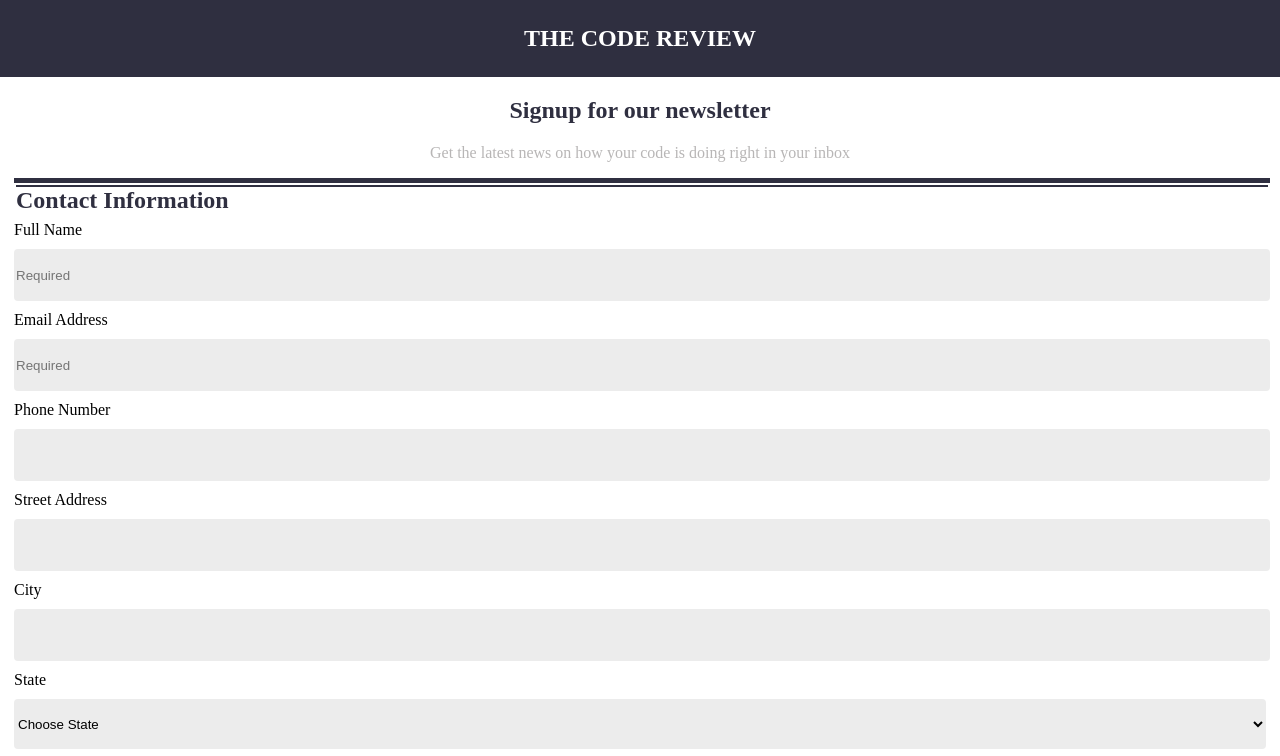
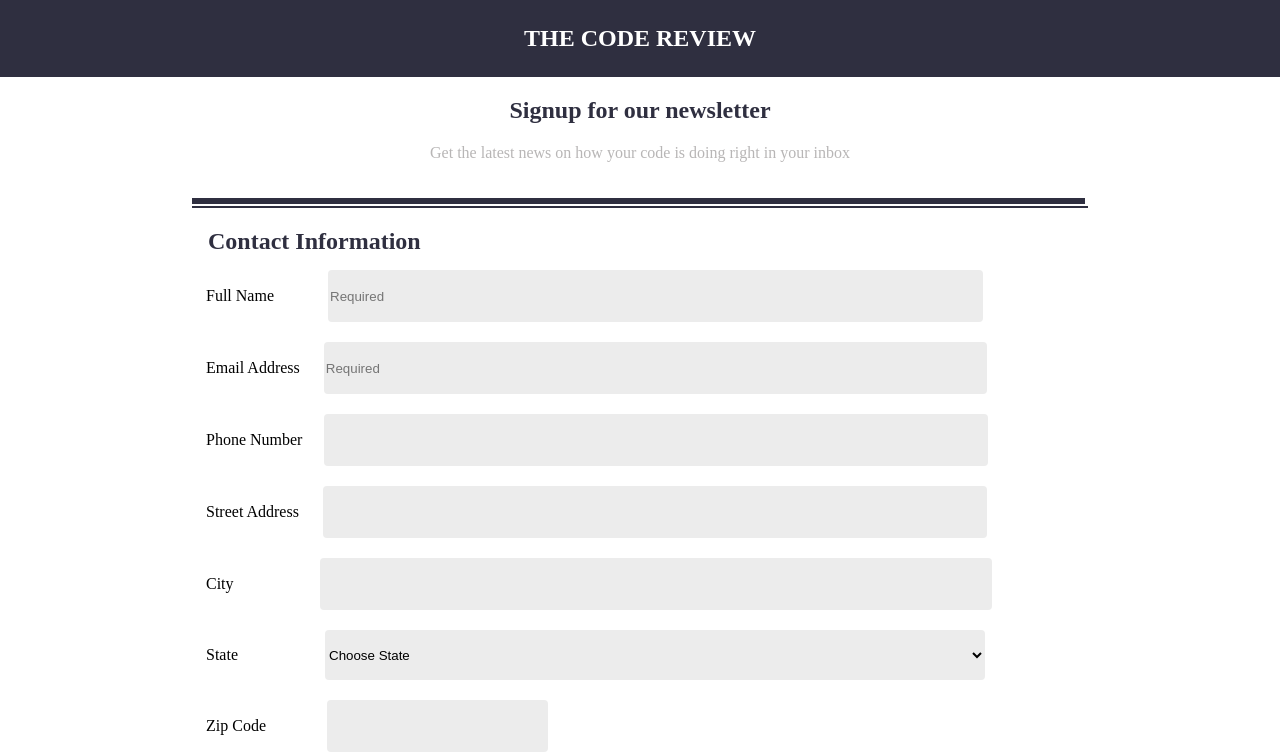
Before and after one commit to Abbott1/3-unit, a plain HTML site: page online_registration_v4/index.html in a window 1280 px wide. Shown: the top 756 px of the page. Drawn offline with Linux system fonts and the light colour scheme.

Commit message:
Review draft

```diff
--- a/online_registration_v4/index.html
+++ b/online_registration_v4/index.html
@@ -18,17 +18,19 @@
     </div>
 
 <form>
+        <div class="top-border"></div>
+        <div class="bottom-border"></div>
   <fieldset>
 
-    <legend class="contact"><div class="top-border">Contact Information</div></legend>
+    <legend class="contact">Contact Information</legend>
 
     <div class="form-1">
-        <div class="name">
+        <div class="name clearfix">
             <label for="full_name">Full Name</label>
             <input type="text" name="full_name" id="full_name" placeholder="Required">
         </div>
 
-        <div class="email">
+        <div class="email clearfix">
             <label for="email_address">Email Address</label>
             <input type="email" name="email_address" id="email_address" placeholder="Required">
         </div>
--- a/online_registration_v4/styles.css
+++ b/online_registration_v4/styles.css
@@ -3,8 +3,21 @@ body {
     padding: 0;
 }
 
+.top-border {
+    border: 3px solid rgb(47, 47, 64);
+    width: 95%;
+    margin: 20px 0 2px 0;
+}
+
+.bottom-border {
+    border: 1px solid rgb(47, 47, 64);
+    width: 96%;
+    margin-bottom: 20px;
+}
+
 fieldset {
     border: 0px;
+
 }
 
 form {
@@ -23,7 +36,7 @@ form {
     font-size: 1.5em;
     display: block;
     width: 100%;
-    background: rgb(47, 47, 64, 1);
+    background: rgb(47, 47, 64);
     color: white;
     padding-top: 25px;
     padding-bottom: 25px;
@@ -31,7 +44,7 @@ form {
 }
 
 .heading h2 {
-    color: rgb(47, 47, 64, 1);
+    color: rgb(47, 47, 64);
 }
 
 .heading p {
@@ -60,20 +73,10 @@ form {
 }
 
 #zip_code {
-    width: 50%;
-    display: block;
+    width: 80%;
 }
 
-.top-border {
-    border-top: 2px solid rgb(47, 47, 64, 1);
-    width: 100%;
-}
 
-.contact {
-    padding: 2px;
-    border-top: 5px solid rgb(47, 47, 64, 1);
-    width: 100%;
-}
 
 .sign_up {
     width: 100%;
@@ -91,13 +94,79 @@ form {
 }
 
 legend {
-    color: rgb(47, 47, 64, 1);
+    color: rgb(47, 47, 64);
     font-size: 1.5em;
     font-weight: bold;
 }
 
 .newsletter {
-    border-top: 2px solid rgb(47, 47, 64, 1);
+    border-top: 2px solid rgb(47, 47, 64);
     width: 100%;
     padding-top: 20px;
 }
+
+/*=================================================================
+            MEDIA QUERIES
+===================================================================*/
+
+@media(min-width: 768px) {
+
+    form {
+       width: 70%;
+       margin: 0 auto;
+    }
+
+    .top-border {
+        border: 3px solid rgb(47, 47, 64);
+        width: 99%;
+        margin: 20px 0 2px 0;
+    }
+
+    .bottom-border {
+        border: 1px solid rgb(47, 47, 64);
+        width: 100%;
+        margin-bottom: 20px;
+    }
+
+    #full_name {
+        width: 75%;
+        margin-left: 50px;
+    }
+
+    #email_address {
+        width: 76%;
+        margin-left: 20px;
+    }
+
+    #phone_number {
+        width: 76%;
+        margin-left: 18px;
+    }
+
+    #street_address {
+        width: 76%;
+        margin-left: 20px;
+    }
+
+    #city {
+        width: 77%;
+        margin-left: 82px;
+    }
+
+    #state {
+        width: 76%;
+        margin-left: 83px;
+    }
+
+    #zip_code {
+        width: 25%;
+        margin-left: 57px;
+    }
+
+    .clearfix:after {
+        content: "";
+        display: table;
+        clear: both;
+      }
+
+}
```
